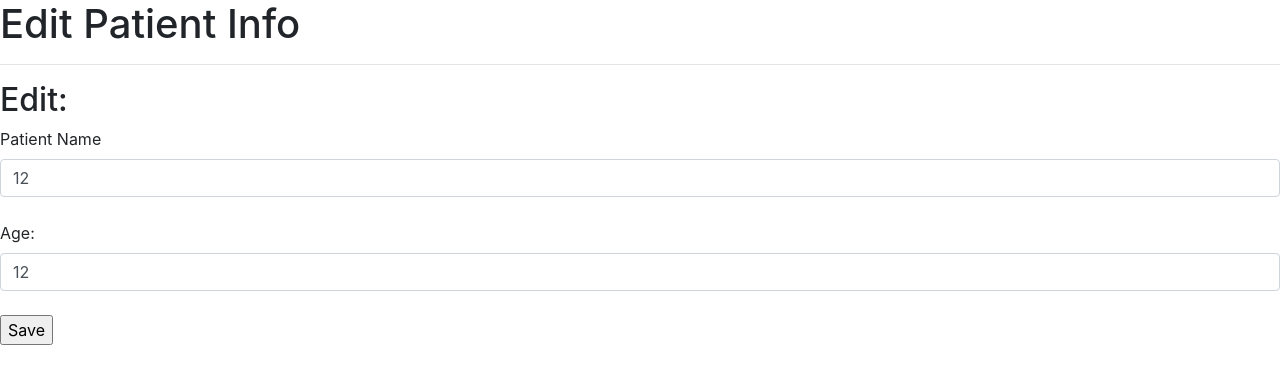
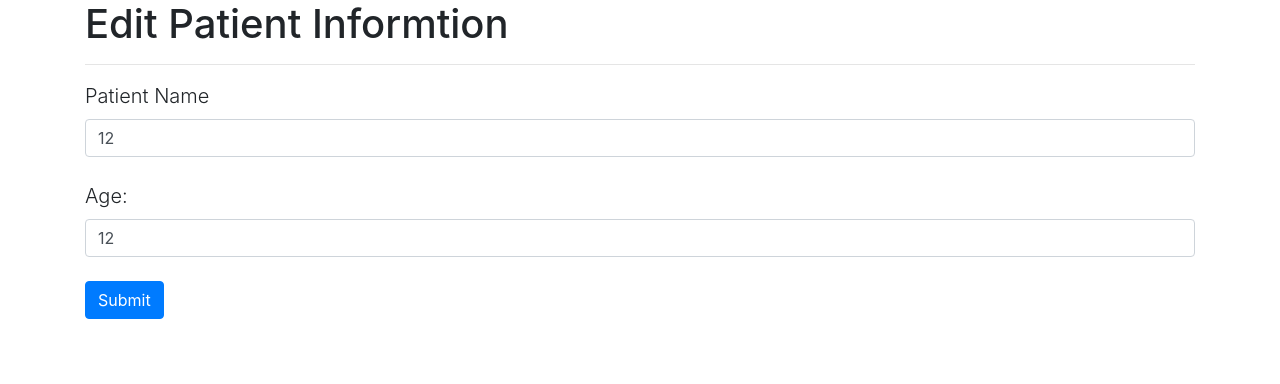
Before and after one commit to natelincyber/hospital_management_tool, a Flask app: page /see_patients/edit/1 in a window 1280 px wide. Shown: the part 200-584 px from the top of the page. Run offline with Flask 2, Linux system fonts and the light colour scheme; data comes from the database, SQL or seed files in the repository; some libraries are stand-ins or nearby versions.

Commit message:
modified:   Templates/edit.html 	modified:   main.py

```diff
--- a/Templates/edit.html
+++ b/Templates/edit.html
@@ -13,11 +13,11 @@
 {% endblock %}
 
 {% block body %}
-    <h1>Edit Patient Info</h1>
+    <div class="container">
+        <h1>Edit Patient Informtion</h1>
         <hr>
-        <h2>Edit:</h2>
         <form action='/see_patients/edit/{{ patient.id }}' method='POST'>
-            <label for="name">Patient Name</label>
+        <label for="name" class="lead">Patient Name</label>
         <input
             class="form-control"
             type="text"
@@ -27,7 +27,7 @@
             aria-label="Edit Patient Name"
         />
         <br>
-            <label for="age">Age:</label>
+        <label for="age" class="lead">Age:</label>
         <input
             class="form-control"
             type="number"
@@ -37,7 +37,9 @@
             aria-label="Edit patient age"
         />
         <br>
-            <input type='submit' value='Save'>
+        <input class="btn btn-primary" type="submit" value="Submit">
     </form>
+</div>
+
 
 {% endblock %}
--- a/main.py
+++ b/main.py
@@ -3,6 +3,7 @@ from flask_sqlalchemy import SQLAlchemy
 from datetime import datetime
 from werkzeug.utils import redirect
 
+SQLALCHEMY_TRACK_MODIFICATIONS = False
 
 app = Flask(__name__)
 app.config['SQLALCHEMY_DATABASE_URI'] = 'sqlite:///patients.db'
```
Lines whose indentation alone changed are shown as unchanged.
